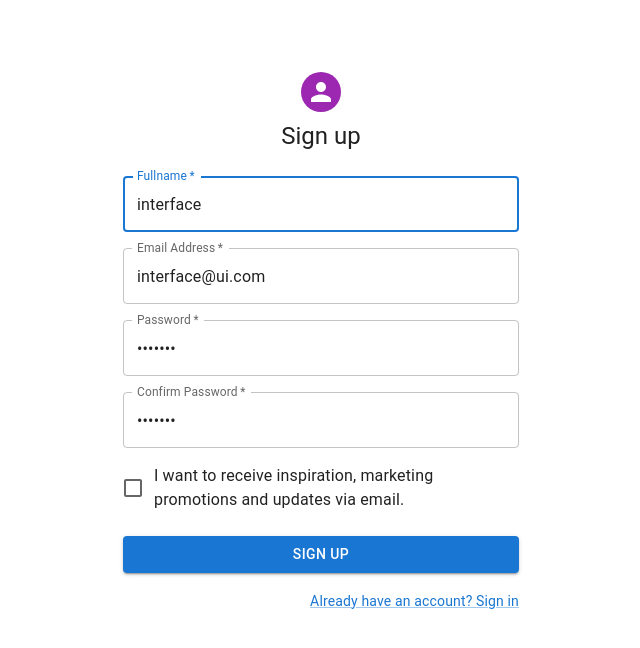
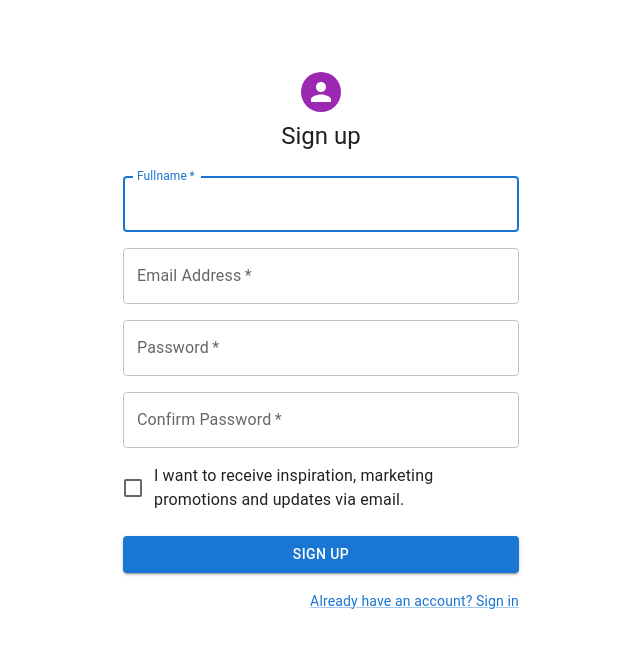
Before and after one commit to ricardovac/nestjs-auth-frontend, a React (Create React App) app: page /signup in a window 1280 px wide. Shown: the top 648 px of the page, without its empty margins (319-959 px from the left). Built offline with nearby package versions, Linux system fonts and the light colour scheme.

Commit message:
Fim da autenticação de usuários

```diff
--- a/src/Component/Auth/Signin.js
+++ b/src/Component/Auth/Signin.js
@@ -66,7 +66,6 @@ export default function SignIn(props) {
               name="email"
               autoComplete="email"
               autoFocus
-              value='ricardoviicius@gmail.com'
             />
             <TextField
               margin="normal"
@@ -77,7 +76,6 @@ export default function SignIn(props) {
               type="password"
               id="password"
               autoComplete="current-password"
-              value='Abc@123'
             />
             <Typography component="p" variant="p" color="red">
               {errorMessage}
--- a/src/Component/Auth/Signup.js
+++ b/src/Component/Auth/Signup.js
@@ -53,19 +53,17 @@ export default function SignUp() {
             <Grid container spacing={2}>
               <Grid item xs={12} sm={12}>
                 <TextField
-                  value='interface'
                   autoComplete="given-name"
-                  name="fname"
+                  name="name"
                   required
                   fullWidth
-                  id="fname"
+                  id="name"
                   label="Fullname"
                   autoFocus
                 />
               </Grid>
               <Grid item xs={12}>
                 <TextField
-                  value='interface@ui.com'
                   required
                   fullWidth
                   id="email"
@@ -76,7 +74,6 @@ export default function SignUp() {
               </Grid>
               <Grid item xs={12}>
                 <TextField
-                  value='Abc@123'
                   required
                   fullWidth
                   name="password"
@@ -88,7 +85,6 @@ export default function SignUp() {
               </Grid>
               <Grid item xs={12}>
                 <TextField
-                  value='Abc@123'
                   required
                   fullWidth
                   name="confirmPassword"
```
